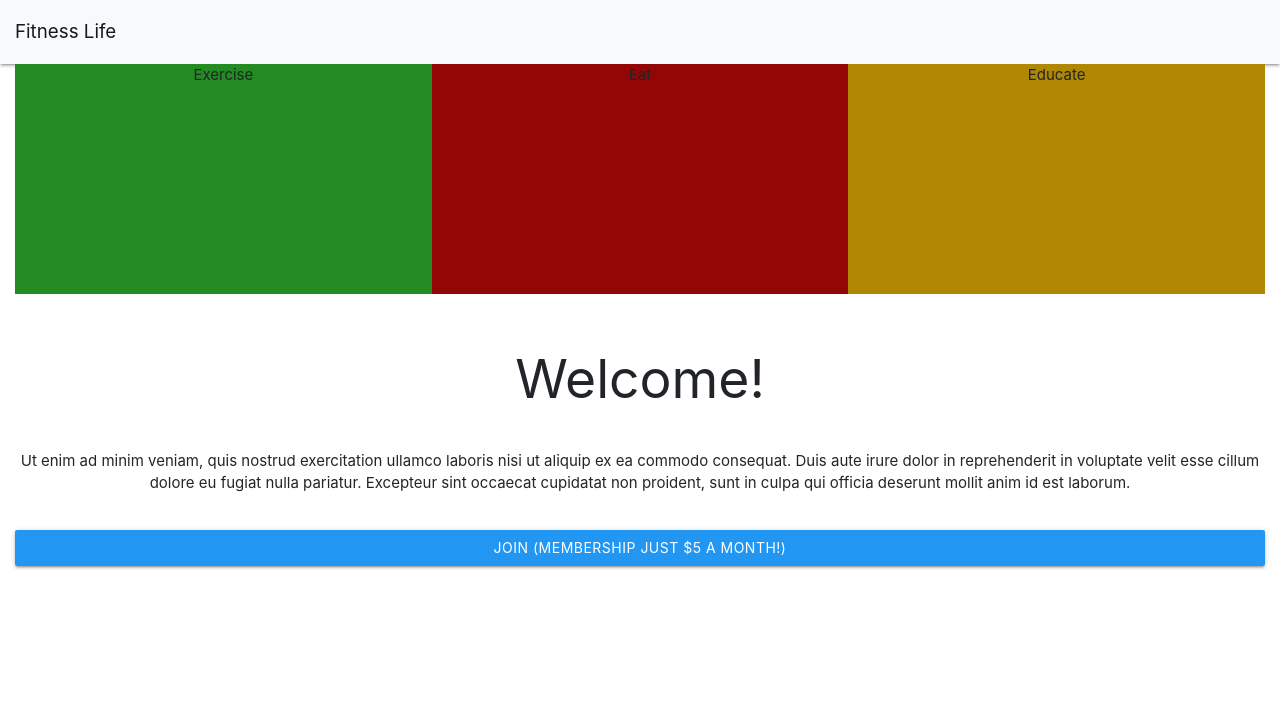
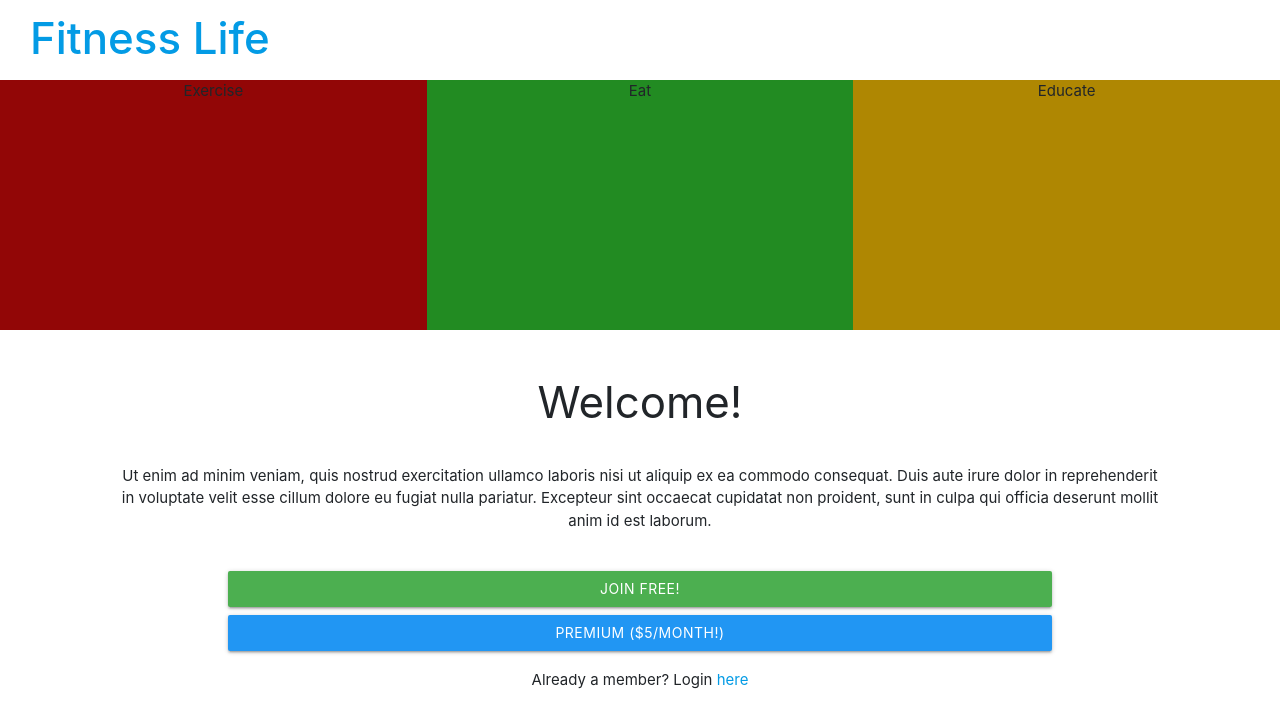
Before and after one commit to NickSpriggs/fitness_milestone, a Django app: template home/templates/home/index.html in a window 1280 px wide. Shown: the top 728 px of the page. Run offline with Django 3.2, Linux system fonts and the light colour scheme; the template is opened without the code that fills it, so the values that code supplies are empty; some libraries are stand-ins or nearby versions.

Commit message:
Nearly finished home page

```diff
--- a/home/templates/home/index.html
+++ b/home/templates/home/index.html
@@ -6,16 +6,23 @@
 {% endblock %}
 
 {% block content %}
-    <div class="container w-100">
-        <div class="row justify-content-center text-center">
-            <div class="col-4" style="height: 230px; background-color: forestgreen;">Exercise</div>
-            <div class="col-4" style="height: 230px; background-color: rgb(146, 6, 6);">Eat</div>
-            <div class="col-4" style="height: 230px; background-color: rgb(175, 135, 2);">Educate</div>
+    <div class="container-fluid" style="padding: 80px 0px 0px 0px;">
+        <div class="row justify-content-center text-center" style="height: 250px;">
+            <div class="col-md-4" style="background-color: rgb(146, 6, 6);">
+                Exercise
+            </div>
+            <div class="col-md-4" style="background-color: forestgreen;">
+                Eat
+            </div>
+            <div class="col-md-4" style="background-color: rgb(175, 135, 2);">
+                Educate
+            </div>
         </div>
         <div class="row justify-content-center text-center">
-            <h2>Welcome!</h2>
+            <h3>Welcome!</h3>
         </div>
-        <div class="row text-center">
+        <div class="row justify-content-center text-center p-0">
+            <div class="col-10">
                 <p>Ut enim ad minim veniam, quis nostrud exercitation ullamco laboris nisi
                 ut aliquip ex ea commodo consequat. Duis aute irure dolor in reprehenderit
                 in voluptate velit esse cillum dolore eu fugiat nulla pariatur. Excepteur sint
@@ -23,8 +30,17 @@
                 id est laborum.
                 </p>
             </div>
+        </div>
         <div class="row justify-content-center">
-            <a href="" class="btn btn-primary btn-lg btn-block blue">Join (Membership just $5 a month!)</a>
+            <div class="col-8 py-1">
+                <a href="" class="btn btn-primary btn-lg btn-block green">Join Free!</a>
+            </div>
+            <div class="col-8 py-1">
+                <a href="" class="btn btn-primary btn-lg btn-block blue">Premium ($5/Month!)</a>
+            </div>
+            <div class="col-8 text-center py-3">
+                <p>Already a member? Login <a href="">here</a></p>
+            </div>
         </div>
     </div>
 {% endblock %}
--- a/templates/base.html
+++ b/templates/base.html
@@ -35,11 +35,13 @@
     <title>Fitness Life</title>
   </head>
   <body>
-    <header>
-        <nav class="navbar navbar-expand navbar-light bg-light">
-            <a class="navbar-brand" href="#">Fitness Life</a>
-        </nav>
-      </header>
+    <header class="container-fluid fixed-top">
+      <div class="row">
+          <a href="{% url 'home' %}" class="nav-link main-logo-link ">
+            <h3 class="logo-font text-black my-0 pt-2"><strong>Fitness Life</strong></h3>
+          </a>
+      </div>
+    </header>
 
     {% if messages %}
         <div class="message-container"></div>
```
Lines whose indentation alone changed are shown as unchanged.
